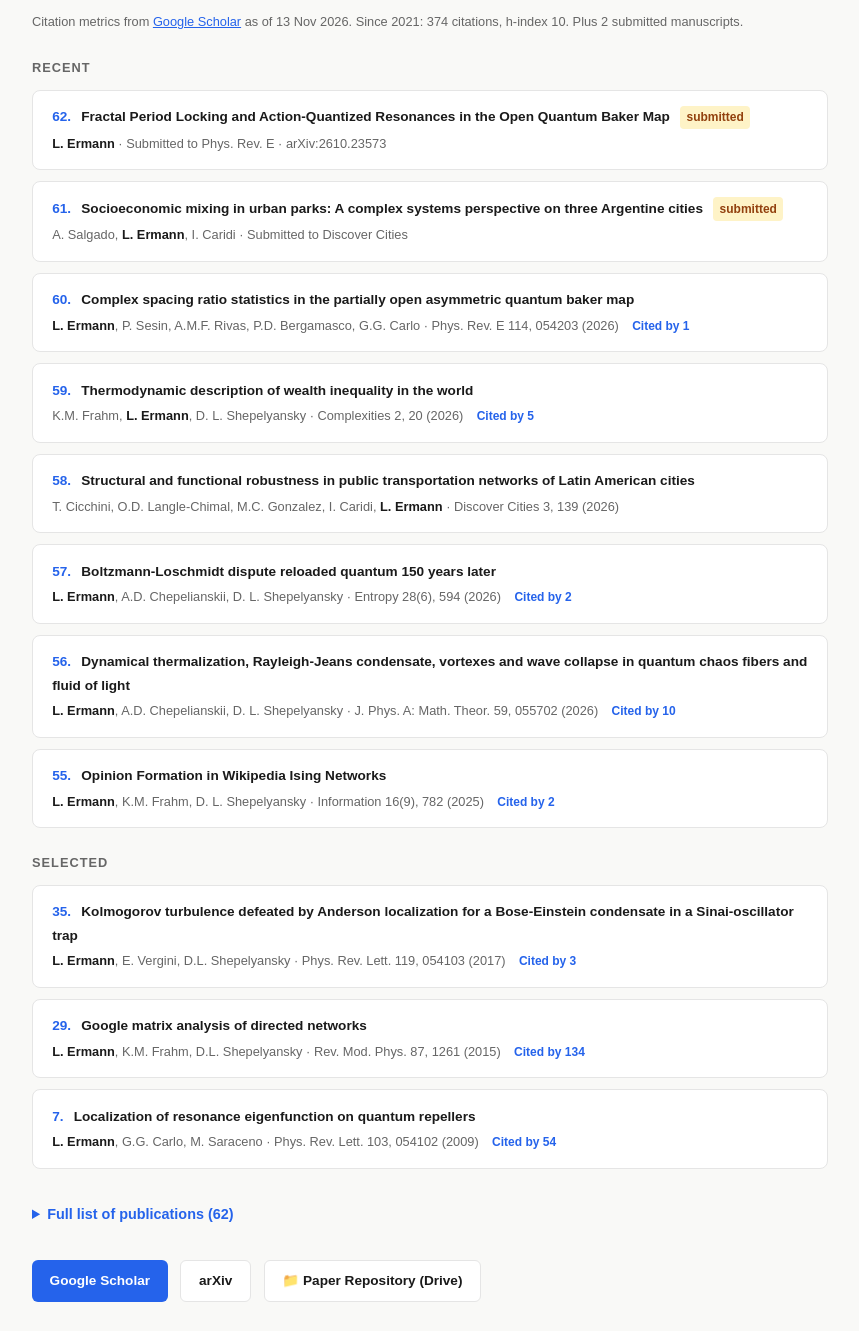
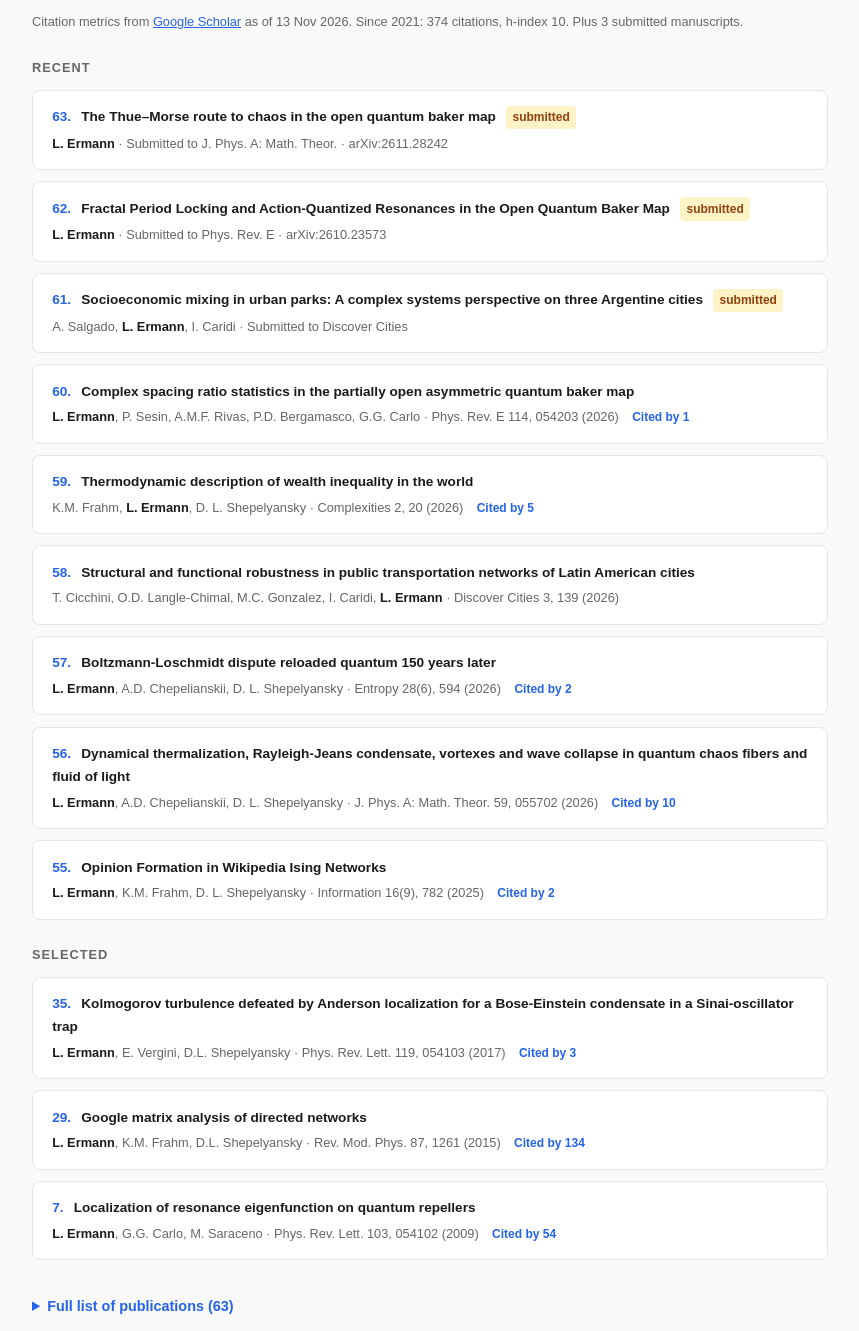
Before and after one commit to leoermann/leoermann.github.io, a plain HTML site: page index.html in a window 1280 px wide. Shown: the part 3586-4917 px from the top of the page, without its empty margins (210-1069 px from the left). Drawn offline with Linux system fonts and the light colour scheme.

Commit message:
Actualiza publicaciones y métricas (2026-11-24)

```diff
--- a/index.html
+++ b/index.html
@@ -1001,12 +1001,16 @@
     </div>
   </div>
 <!--AUTO:NOTA_METRICAS-->
-  <p class="metrics-note">Citation metrics from <a href="https://scholar.google.com/citations?user=QEZqKeEAAAAJ&hl=en" target="_blank" rel="noopener">Google Scholar</a> as of 13 Nov 2026. Since 2021: 374 citations, h-index 10. Plus 2 submitted manuscripts.</p>
+  <p class="metrics-note">Citation metrics from <a href="https://scholar.google.com/citations?user=QEZqKeEAAAAJ&hl=en" target="_blank" rel="noopener">Google Scholar</a> as of 13 Nov 2026. Since 2021: 374 citations, h-index 10. Plus 3 submitted manuscripts.</p>
 <!--/AUTO:NOTA_METRICAS-->
 
 <!--AUTO:PUBLICACIONES-->
   <h3 class="pub-subhead">Recent</h3>
   <div class="pub-list">
+    <div class="pub-item">
+      <span class="pub-title"><span class="pub-num">63.</span> <a href="https://arxiv.org/abs/2611.28242" target="_blank" rel="noopener">The Thue–Morse route to chaos in the open quantum baker map</a> <span class="pub-status">submitted</span></span>
+      <span class="pub-journal"><b>L. Ermann</b> · Submitted to J. Phys. A: Math. Theor. · arXiv:2611.28242</span>
+    </div>
     <div class="pub-item">
       <span class="pub-title"><span class="pub-num">62.</span> <a href="https://arxiv.org/abs/2610.23573" target="_blank" rel="noopener">Fractal Period Locking and Action-Quantized Resonances in the Open Quantum Baker Map</a> <span class="pub-status">submitted</span></span>
       <span class="pub-journal"><b>L. Ermann</b> · Submitted to Phys. Rev. E · arXiv:2610.23573</span>
@@ -1064,8 +1068,12 @@
     </div>
   </div>
   <details class="pub-all">
-  <summary>Full list of publications (62)</summary>
+  <summary>Full list of publications (63)</summary>
   <div class="pub-list">
+    <div class="pub-item">
+      <span class="pub-title"><span class="pub-num">63.</span> <a href="https://arxiv.org/abs/2611.28242" target="_blank" rel="noopener">The Thue–Morse route to chaos in the open quantum baker map</a> <span class="pub-status">submitted</span></span>
+      <span class="pub-journal"><b>L. Ermann</b> · Submitted to J. Phys. A: Math. Theor. · arXiv:2611.28242</span>
+    </div>
     <div class="pub-item">
       <span class="pub-title"><span class="pub-num">62.</span> <a href="https://arxiv.org/abs/2610.23573" target="_blank" rel="noopener">Fractal Period Locking and Action-Quantized Resonances in the Open Quantum Baker Map</a> <span class="pub-status">submitted</span></span>
       <span class="pub-journal"><b>L. Ermann</b> · Submitted to Phys. Rev. E · arXiv:2610.23573</span>
@@ -1478,7 +1486,7 @@
 </section>
 
 <footer>
-  © 2026 Leonardo Ermann · Buenos Aires, Argentina<!--AUTO:FECHA--> · Last updated 22 Nov 2026<!--/AUTO:FECHA-->
+  © 2026 Leonardo Ermann · Buenos Aires, Argentina<!--AUTO:FECHA--> · Last updated 24 Nov 2026<!--/AUTO:FECHA-->
 </footer>
 
 <!-- Contador de visitas: panel en https://leoermann.goatcounter.com -->
```
